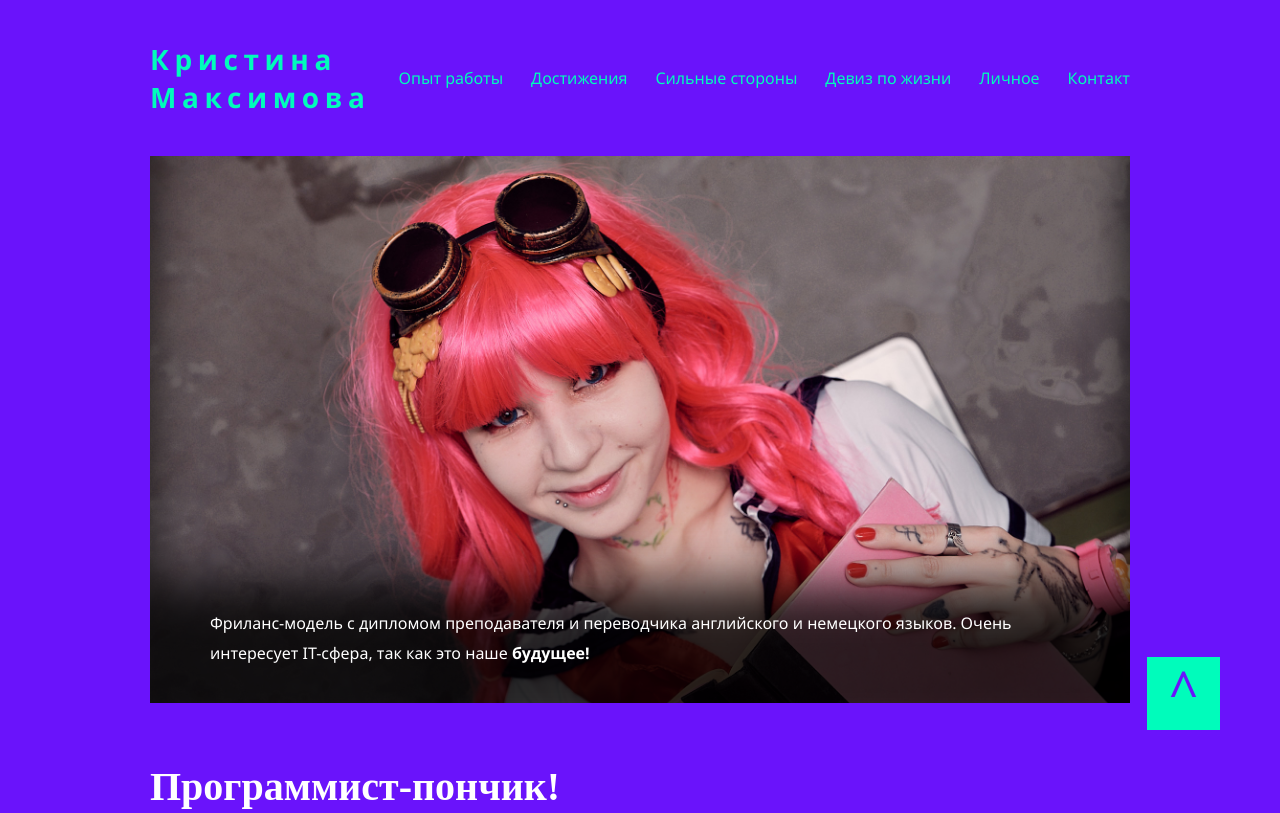
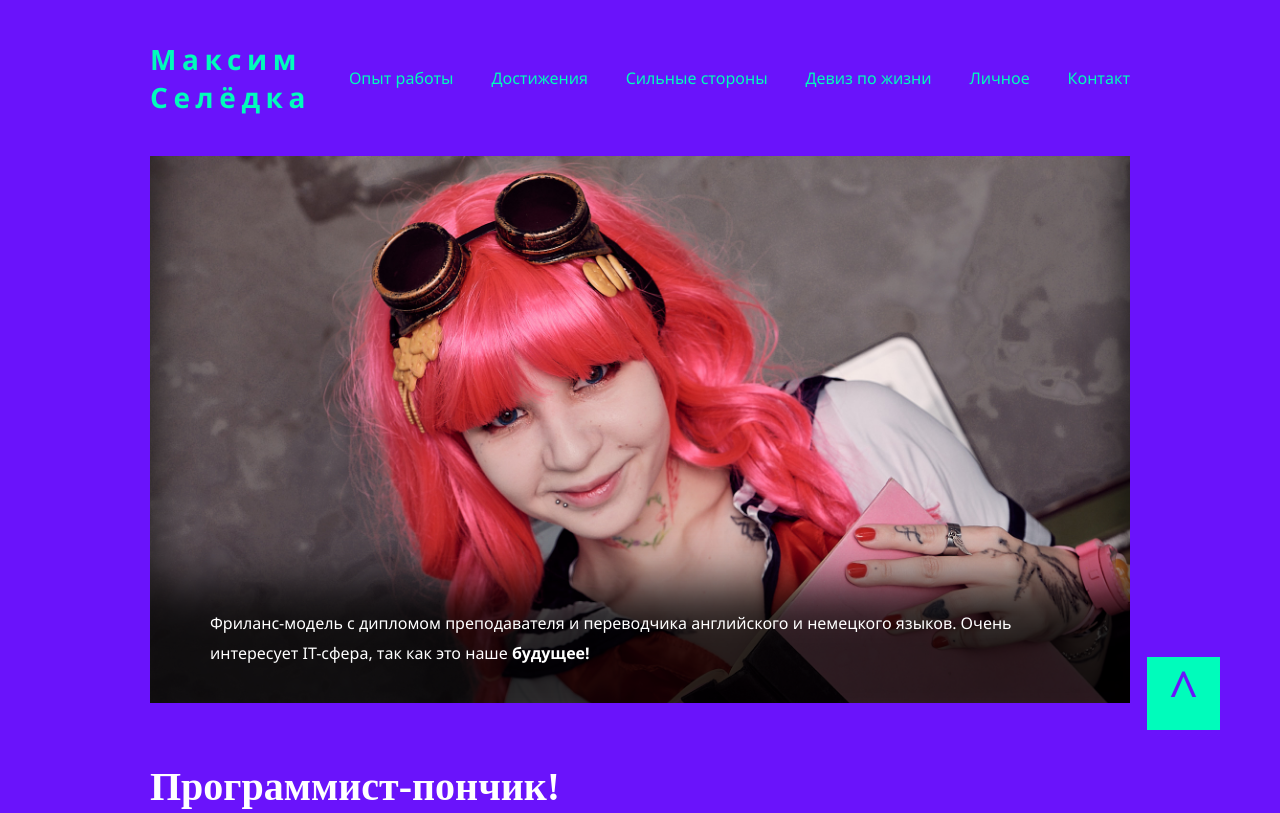
Before and after one commit to maksseledka/landing-page, a plain HTML site: page index.html in a window 1280 px wide. Shown: the top 813 px of the page. Drawn offline with Linux system fonts and the light colour scheme.

Commit message:
Загружает изменения

```diff
--- a/index.html
+++ b/index.html
@@ -211,7 +211,7 @@
     <div class="purple">
         <div class="block1" id="top">
             <ul class="menu-color nav">
-                <li><span class="menu-color bold-text name-tag">Кристина <br>Максимова</span></li>
+                <li><span class="menu-color bold-text name-tag">Максим <br>Селёдка</span></li>
                 <li><a href="#experience">Опыт работы</a></li>
                 <li><a href="#achievements">Достижения</a></li>
                 <li><a href="#points">Сильные стороны</a></li>
```
